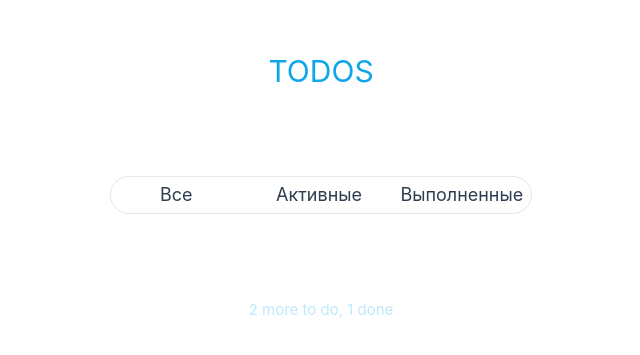
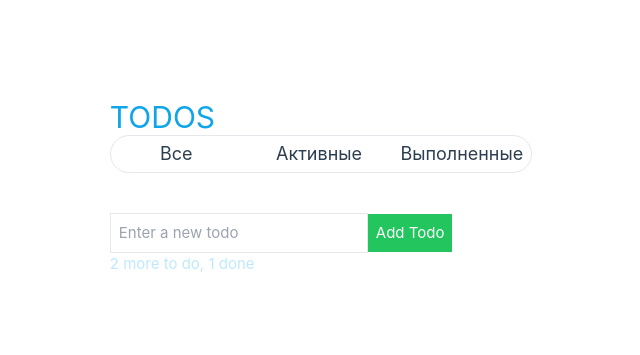
Before and after one commit to aefe2/Todo, a Vue app: page / in a window 1280 px wide. Shown: the part 213-568 px from the top of the page, without its empty margins (319-959 px from the left). Built offline with nearby package versions, Linux system fonts and the light colour scheme.

Commit message:
Компоненты, интерфейс для тудушки, стор для туду

```diff
--- a/src/App.vue
+++ b/src/App.vue
@@ -6,6 +6,7 @@
   <main>
     <FiltersItem></FiltersItem>
     <TodoListItem></TodoListItem>
+    <AddTodoItem></AddTodoItem>
   </main>
   <FooterItem></FooterItem>
 </template>
@@ -16,6 +17,7 @@ import HeaderItem from "@/components/HeaderItem.vue";
 import FiltersItem from "@/components/FiltersItem.vue";
 import FooterItem from "@/components/FooterItem.vue";
 import TodoListItem from "@/components/TodoListItem.vue";
+import AddTodoItem from "@/components/AddTodoItem.vue";
 
 </script>
 
--- a/src/assets/main.css
+++ b/src/assets/main.css
@@ -31,9 +31,9 @@ a,
   }
 
   #app {
-    display: grid;
-    grid-template-rows: 1fr 1fr;
-    justify-items: center;
-    padding: 0 2rem;
+    /*display: grid;*/
+    /*grid-template-rows: repeat(3, 1fr);*/
+    /*justify-items: center;*/
+    /*padding: 0 2rem;*/
   }
 }
--- a/src/components/AddTodoItem.vue
+++ b/src/components/AddTodoItem.vue
@@ -1,10 +1,33 @@
-<script setup lang="ts">
+<template>
+  <div>
+    <input v-model="newTodo" class="border p-2" placeholder="Enter a new todo"/>
+    <button @click="addTodo" class="bg-green-500 text-white p-2">Add Todo</button>
+  </div>
+</template>
 
+<script lang="ts">
+import {defineComponent, ref} from 'vue';
+import {useTodoStore} from "@/stores/todos";
+
+export default defineComponent({
+  setup() {
+    const todoStore = useTodoStore()
+    const newTodo = ref<string>('');
+
+    const addTodo = () => {
+      if (newTodo.value.trim() !== '') {
+        todoStore.addTodo(newTodo.value)
+        newTodo.value = ''
+      }
+    }
+
+    return {
+      newTodo,
+      addTodo
+    }
+  }
+})
 </script>
-
-<template>
-
-</template>
 
 <style scoped>
 
--- a/src/components/TodoItem.vue
+++ b/src/components/TodoItem.vue
@@ -3,7 +3,7 @@
     <div class="">
       <i class=""></i>
     </div>
-    <span class=""></span>
+    <span class="">{{ todo.text }}</span>
     <button class="">
       <i class=" "></i>
     </button>
--- a/src/components/TodoListItem.vue
+++ b/src/components/TodoListItem.vue
@@ -1,28 +1,27 @@
 <template>
-  <ul class="todo-list">
-    <li class=" ">
-      <div class="">
-        <i class=" "></i>
-      </div>
-      <span class=""></span>
-      <button class="">
-        <i class=" "></i>
-      </button>
-    </li>
-    <li class="">
-      <div class="">
-        <i class=" "></i>
-      </div>
-      <span class=""></span>
-      <button class="">
-        <i class=" "></i>
-      </button>
-    </li>
-  </ul>
+  <div>
+    <ul>
+      <li v-for="(todo, index) in todos" :key="index">
+        {{ todo }}
+        <button @click="removeTodo(index)" class="ml-2 text-red-500">Delete</button>
+      </li>
+    </ul>
+  </div>
 </template>
 
-<script setup lang="ts">
+<script lang="ts">
+import {defineComponent} from "vue";
+import {useTodoStore} from "@/stores/todos";
 
+export default defineComponent({
+  setup() {
+    const todoStore = useTodoStore()
+    return {
+      todos: todoStore.todos,
+      removeTodo: todoStore.removeTodo
+    }
+  }
+})
 </script>
 
 <style scoped>
--- /dev/null
+++ b/src/stores/todos.ts
@@ -0,0 +1,26 @@
+import {defineStore} from "pinia";
+
+interface Todo {
+    id: number,
+    text: string,
+    completed: boolean
+}
+
+export const useTodoStore = defineStore('todo', {
+    state: () => ({
+        todos: [] as Todo[]
+    }),
+    actions: {
+        addTodo(todo: Todo) {
+            this.todos.push(todo)
+        },
+        removeTodo(id: number) {
+            this.todos = this.todos.filter(todo => todo.id !== id)
+        },
+        toggleCompletion(id: number) {
+            this.todos = this.todos.map(todo =>
+                todo.id === id ? {...todo, completed: !todo.completed} : todo
+            );
+        }
+    }
+})
```
